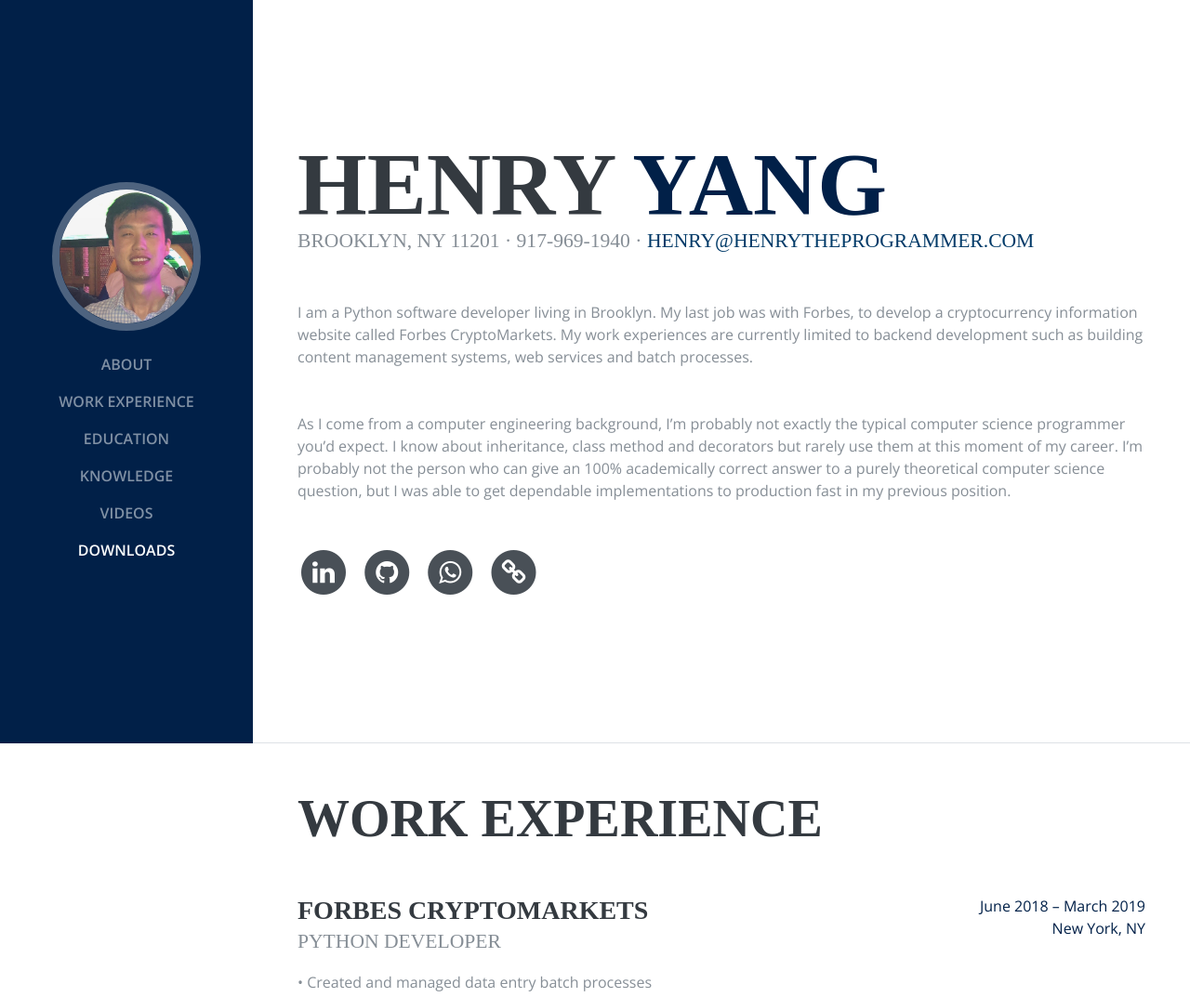
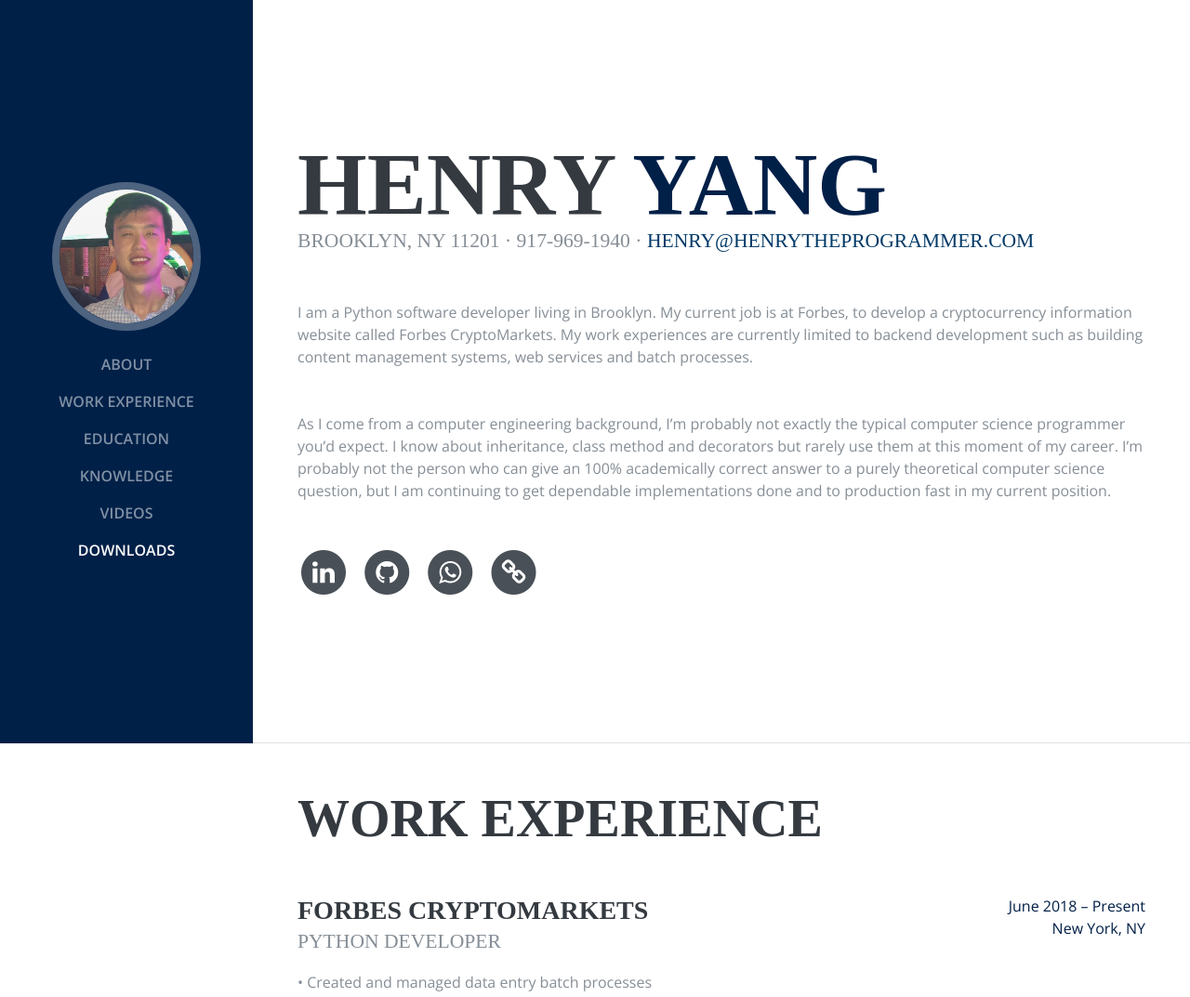
Before and after one commit to hongjiy/website, a Flask app: page / in a window 1280 px wide. Shown: the top 1073 px of the page at 93% size. Run offline with Flask 2, Linux system fonts and the light colour scheme; some libraries are stand-ins or nearby versions; some web fonts are replaced.

Commit message:
Update index.html

```diff
--- a/templates/index.html
+++ b/templates/index.html
@@ -74,8 +74,8 @@
           <div class="subheading mb-5">Brooklyn, NY 11201 · 917-969-1940 ·
             <a href="mailto:henry@henrytheprogrammer.com">henry@henrytheprogrammer.com</a>
           </div>
-          <p class="mb-5">I am a Python software developer living in Brooklyn. My last job was with Forbes, to develop a cryptocurrency information website called Forbes CryptoMarkets. My work experiences are currently limited to backend development such as building content management systems, web services and batch processes.</p>
-            <p class="mb-5">As I come from a computer engineering background, I’m probably not exactly the typical computer science programmer you’d expect. I know about inheritance, class method and decorators but rarely use them at this moment of my career. I’m probably not the person who can give an 100% academically correct answer to a purely theoretical computer science question, but I was able to get dependable implementations to production fast in my previous position.</p>
+          <p class="mb-5">I am a Python software developer living in Brooklyn. My current job is at Forbes, to develop a cryptocurrency information website called Forbes CryptoMarkets. My work experiences are currently limited to backend development such as building content management systems, web services and batch processes.</p>
+            <p class="mb-5">As I come from a computer engineering background, I’m probably not exactly the typical computer science programmer you’d expect. I know about inheritance, class method and decorators but rarely use them at this moment of my career. I’m probably not the person who can give an 100% academically correct answer to a purely theoretical computer science question, but I am continuing to get dependable implementations done and to production fast in my current position.</p>
           <ul class="list-inline list-social-icons mb-0">
               <li class="list-inline-item">
               <a href="https://www.linkedin.com/in/hongji-yang/">
@@ -133,7 +133,7 @@
             </div>
               <div class="resume-date text-md-right">
 
-<span class="text-primary">June 2018 – March 2019</span><p><span class="text-primary">New York, NY</span></p>
+<span class="text-primary">June 2018 – Present</span><p><span class="text-primary">New York, NY</span></p>
             </div>
             </div>
 
@@ -261,7 +261,7 @@
 
 
         <h3 class="subheading mb-3">Music Visualizer</h3>
-          <p>A music visualizer built as a bobby project in summer 2016. The visualizer reads audio from a 3.5mm aux cable, analyses the wave form and decides LED lighting pattern accordingly. A detialed instruction on how to build one can be found <a href="http://www.instructables.com/id/Music-Visualizer-With-Arduino/">here</a>.</p>
+          <p>A music visualizer built as a hobby project in summer 2016. The visualizer reads audio from a 3.5mm aux cable, analyses the wave form and decides LED lighting pattern accordingly. A detailed instruction on how to build one can be found <a href="http://www.instructables.com/id/Music-Visualizer-With-Arduino/">here</a>.</p>
             <div class="wrapper">
                 <div class="iframe">
                     <iframe width="840" height="473" style="padding:10px" src="https://www.youtube.com/embed/3ms7s-gU6f8" frameborder="0" allow="accelerometer; autoplay; encrypted-media; gyroscope; picture-in-picture" allowfullscreen></iframe>
```
